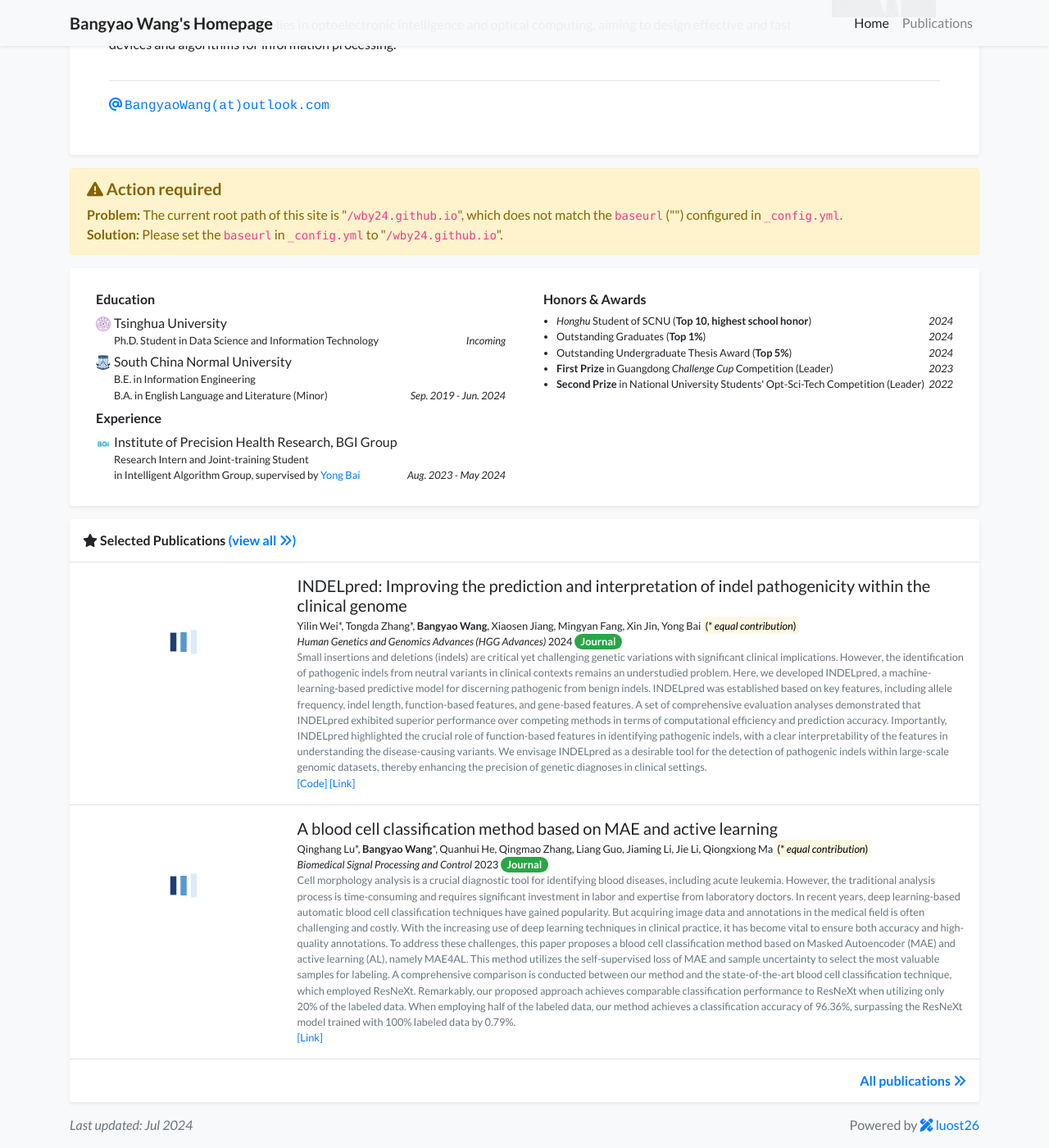
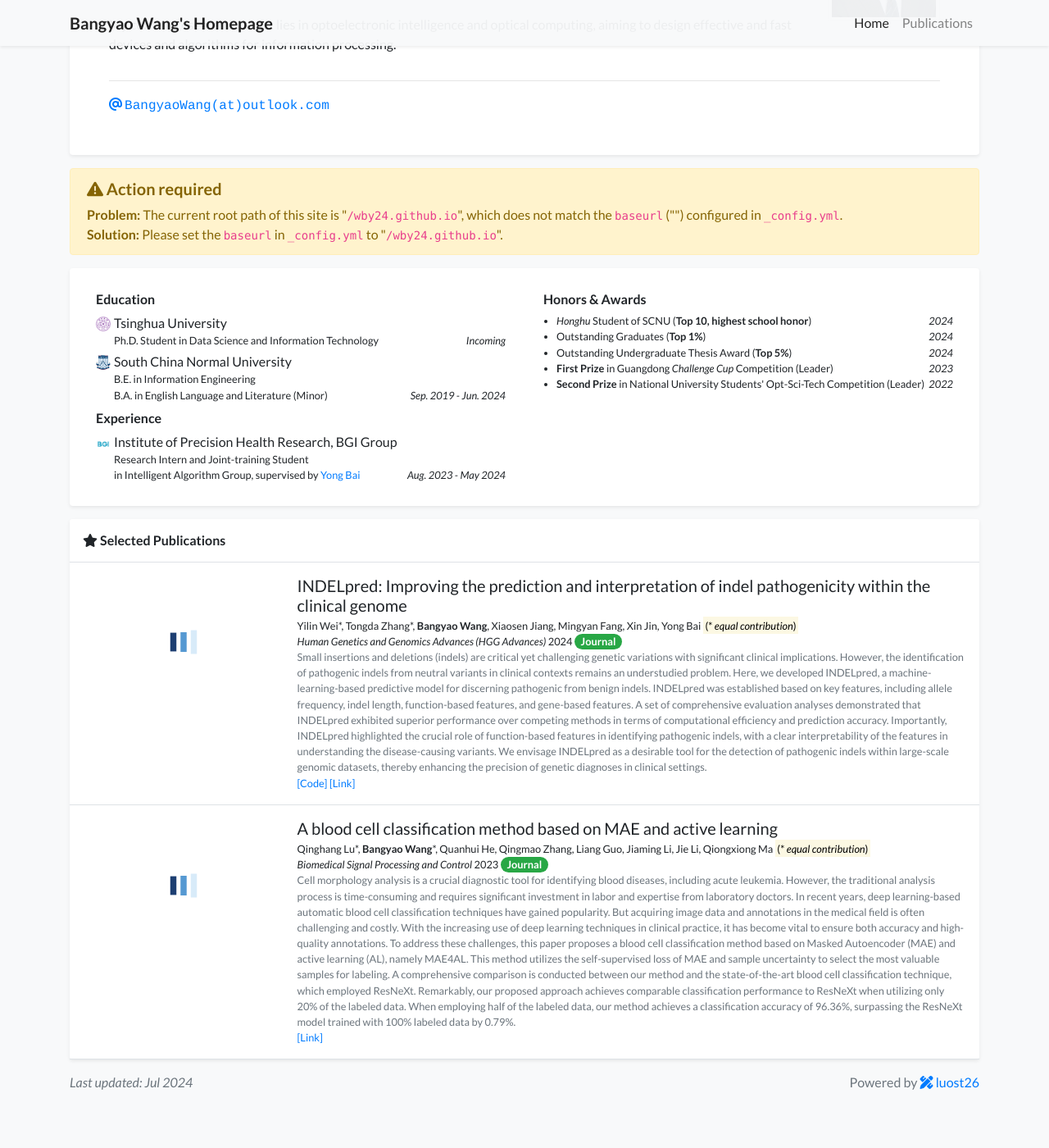
Before and after one commit to wby24/wby24.github.io, a Jekyll site: the page built from index.html, in a window 1280 px wide and 1400 px high, scrolled down 302 px. Shown: the whole window at 82% size. Built offline with Jekyll 4.4.1, drawn with Linux system fonts in a browser that asks for light colours; a style sheet for code colours, icons or effects is not loaded; after the commit the page ends 1650 px from its top, so only the background shows below that.

Commit message:
Update publication_card.html

```diff
--- a/_includes/widgets/publication_card.html
+++ b/_includes/widgets/publication_card.html
@@ -1,13 +1,13 @@
 {% assign publications = include.publications %}
 <div class="my-3 p-0 bg-white shadow-sm rounded-sm">
     <h6 class="border-bottom border-gray p-3 mb-0">
-        {% if include.title %}{{ include.title }}{% else %}<i class="fas fa-star"></i> Selected Recent Publications{% endif %}
-        <a href="{{ 'publications' | relative_url }}">(view all <i class="fas fa-angle-double-right"></i>)</a>
+        {% if include.title %}{{ include.title }}{% else %}<i class="fas fa-star"></i> Recent Publications{% endif %}
+        <!--<a href="{{ 'publications' | relative_url }}">(view all <i class="fas fa-angle-double-right"></i>)</a>-->
     </h6>
     {% for item in publications limit:include.limit %}
         {% include widgets/publication_item.html item=item %}
     {% endfor %}
-    <h6 class="d-block p-3 mt-0 text-right">
+    <!--<h6 class="d-block p-3 mt-0 text-right">
         <a href="{{ 'publications' | relative_url }}">All publications <i class="fas fa-angle-double-right"></i></a>
-    </h6>
+    </h6>-->
 </div>
```
